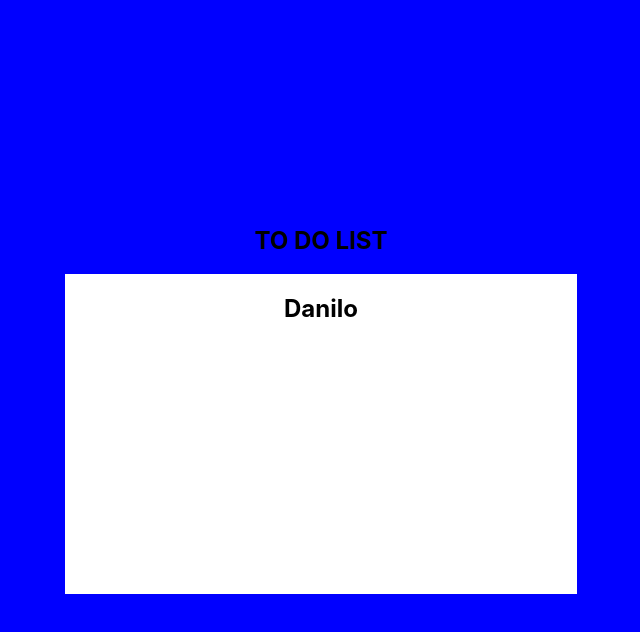
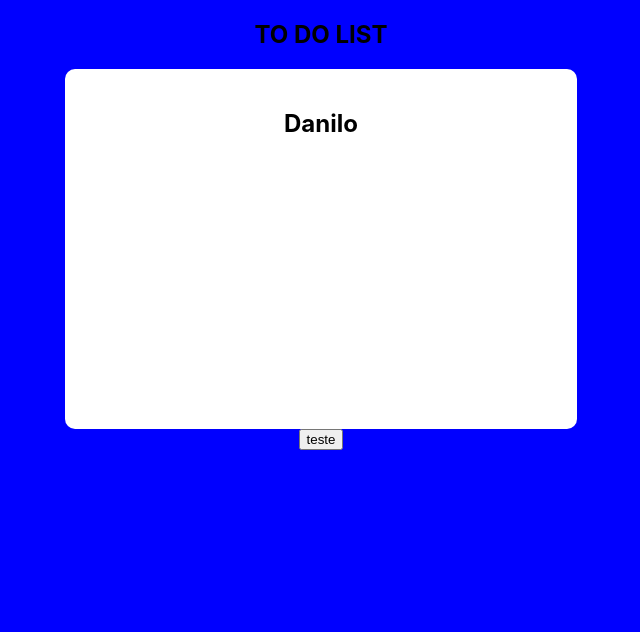
Before and after one commit to HerickDan/To-Do-List, a React (Create React App) app: page / in a window 1280 px wide. Shown: the top 632 px of the page, without its empty margins (319-959 px from the left). Built offline with nearby package versions, Linux system fonts and the light colour scheme.

Commit message:
build the tasks list

```diff
--- a/src/App.tsx
+++ b/src/App.tsx
@@ -1,9 +1,27 @@
 
+import { useEffect, useRef, useState } from 'react';
 import './App.css';
 import { Box } from './components/Box';
 import { Sectionlist } from './components/Section';
+import { Task } from './components/Task';
+
+interface TypeTask{
+  name: string,
+  done: boolean,
+  priority: "Medium" | "High" | "low"
+}
 
 function App() {
+  const [taskList, setTaskList] = useState<{name: string, id: Number}[]>([])
+  const[id, setId] = useState(0)
+  const buildTask = () =>{
+     const name = "herick"
+     setId(Math.floor(Math.random() * 100))
+    setTaskList( [...taskList, {name: name, id: id}])
+  }
+
+  useEffect(()=>{console.log(taskList)},[])
+
   return (
     <div className="App">
       <Sectionlist>
@@ -12,7 +30,13 @@ function App() {
         </h1>
         <Box>
           <h2>Danilo</h2>
+          {taskList.map((item, key)=>(
+            <Task key={id}/>
+          ))}
         </Box>
+        <button onClick={buildTask}>
+          teste
+        </button>
       </Sectionlist>
     </div>
   );
--- a/src/components/Box/index.tsx
+++ b/src/components/Box/index.tsx
@@ -4,7 +4,9 @@ import styled from "styled-components"
 const BoxStyled = styled.div`
     background-color:white;
     width:40%;
-    height:40%
+    height:40%;
+    padding: 20px 0 20px 0;
+    border-radius: 10px
 `
 export const Box = ({ children }: { children: ReactNode }) =>{
     return (
--- a/src/components/Section/index.tsx
+++ b/src/components/Section/index.tsx
@@ -7,9 +7,9 @@ const Section = styled.section`
     background-color: blue;
     position: absolute;
     display: flex;
-    justify-content:center;
     align-items:center;
-    flex-direction: column
+    flex-direction: column;
+    padding
 `
 
 export const Sectionlist = ({ children }: { children: ReactNode }) =>{
--- /dev/null
+++ b/src/components/Task/index.tsx
@@ -0,0 +1,13 @@
+import { ReactNode } from "react";
+import "./style.css";
+export const Task = () => {
+  return (
+    <article className="task">
+        <div>
+        <input type="radio" id="task-1" name="task" value="Teste" />
+        <label htmlFor="task-1">Teste</label>
+        </div>
+        <span>Priority</span>
+    </article>
+  );
+};
--- /dev/null
+++ b/src/components/Task/style.css
@@ -0,0 +1,11 @@
+.task{
+    border: solid black ;
+    border-width: 2px 0 2px 0;
+    height: 5%;
+    margin: auto;
+    display: flex;
+    justify-content: space-between;
+    padding: 20px 25px;
+    position: relative;
+    align-items: center;
+}
```
